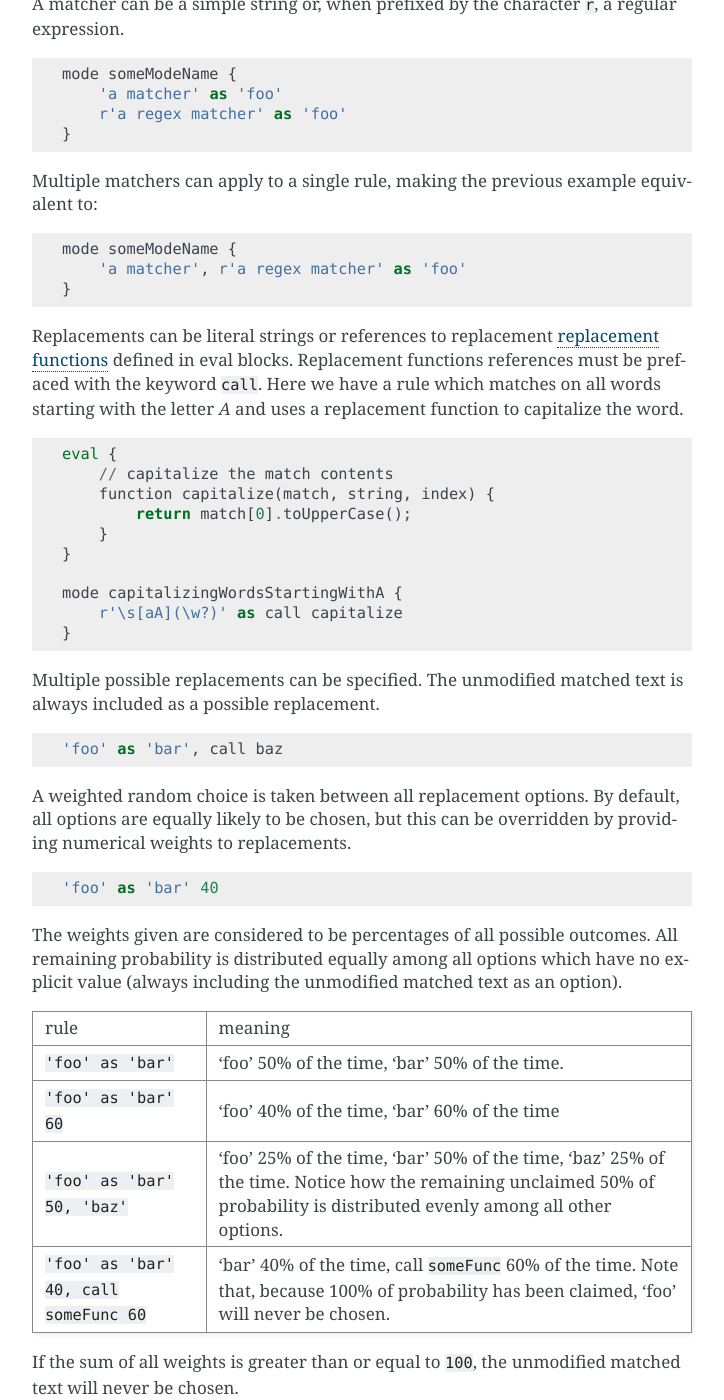
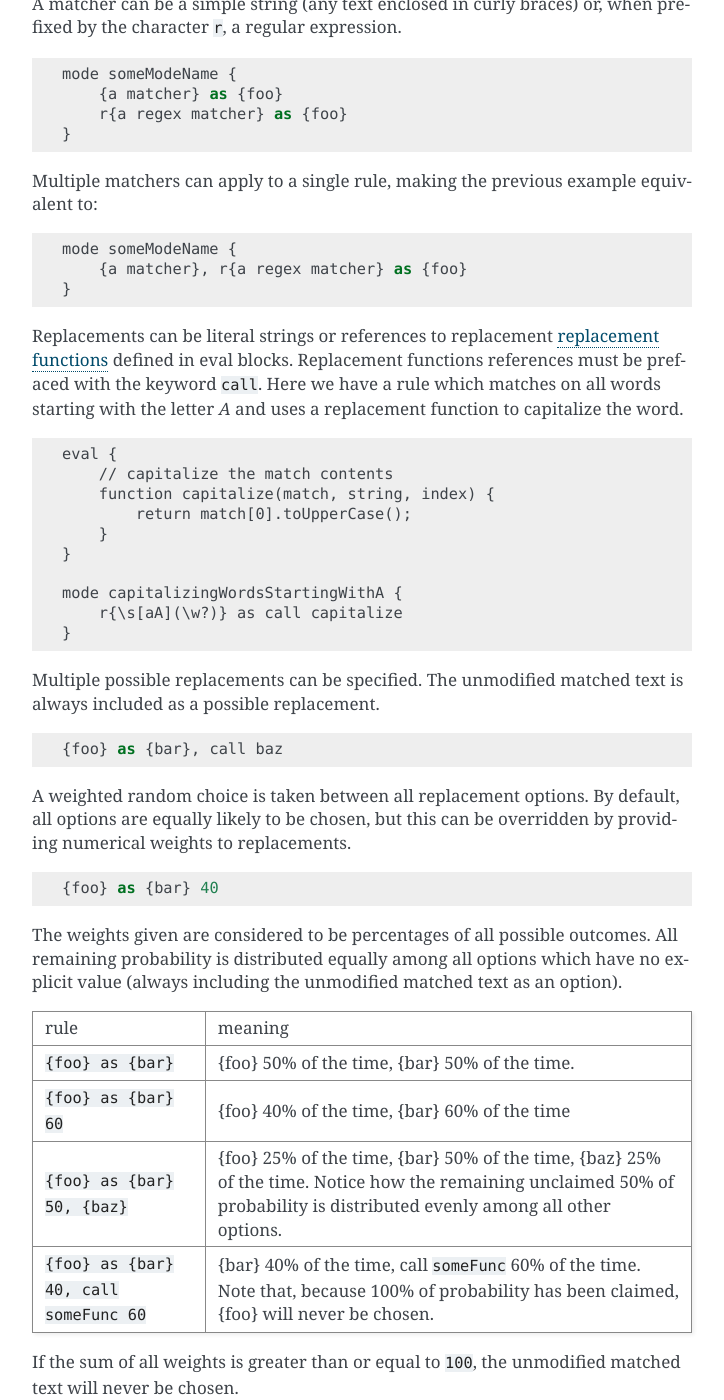
Before and after one commit to ajyoon/bml, a Sphinx documentation site: the page built from doc/source/language/overview.rst, in a window 1280 px wide and 1400 px high, scrolled down 3313 px. Shown: the whole window, without its empty margins (388-1112 px from the left). Built offline with Sphinx 7.4.7, drawn with Linux system fonts in a browser that asks for light colours; comment, search, counter and statistics services are not loaded; some of the changed text lies outside the part shown.

Commit message:
change quoted string syntax to braces everywhere

```diff
--- a/doc/source/language/overview.rst
+++ b/doc/source/language/overview.rst
@@ -50,7 +50,7 @@ a basic example::
   }
 
   mode someMode {
-      'x' as 'y'
+      {x} as {y}
   }
 
   begin using someMode
@@ -172,19 +172,19 @@ During rendering, all matchers for the active rule are tested across
 the ``bml`` :ref:`body <the-body>`, and when matches are found they
 are replaced using the replacer defined in the corresponding rule.
 
-A matcher can be a simple string or, when prefixed by the character ``r``,
-a regular expression. ::
+A matcher can be a simple string (any text enclosed in curly braces)
+or, when prefixed by the character ``r``, a regular expression. ::
 
   mode someModeName {
-      'a matcher' as 'foo'
-      r'a regex matcher' as 'foo'
+      {a matcher} as {foo}
+      r{a regex matcher} as {foo}
   }
 
 Multiple matchers can apply to a single rule, making the previous example
 equivalent to: ::
 
   mode someModeName {
-      'a matcher', r'a regex matcher' as 'foo'
+      {a matcher}, r{a regex matcher} as {foo}
   }
 
 Replacements can be literal strings or references to replacement
@@ -201,41 +201,41 @@ uses a replacement function to capitalize the word. ::
   }
 
   mode capitalizingWordsStartingWithA {
-      r'\s[aA](\w?)' as call capitalize
+      r{\s[aA](\w?)} as call capitalize
   }
 
 Multiple possible replacements can be specified. The unmodified matched text is
 always included as a possible replacement. ::
 
-  'foo' as 'bar', call baz
+  {foo} as {bar}, call baz
 
 A weighted random choice is taken between all replacement options. By default,
 all options are equally likely to be chosen, but this can be overridden by
 providing numerical weights to replacements. ::
 
-  'foo' as 'bar' 40
+  {foo} as {bar} 40
 
 The weights given are considered to be percentages of all possible outcomes. All remaining probability is distributed equally among all options which have no explicit value (always including the unmodified matched text as an option).
 
 +----------------------------------------+-------------------------------------+
 |rule                                    |meaning                              |
 +----------------------------------------+-------------------------------------+
-|``'foo' as 'bar'``                      |'foo' 50% of the time, 'bar' 50% of  |
+|``{foo} as {bar}``                      |{foo} 50% of the time, {bar} 50% of  |
 |                                        |the time.                            |
 +----------------------------------------+-------------------------------------+
-|``'foo' as 'bar' 60``                   |'foo' 40% of the time, 'bar' 60% of  |
+|``{foo} as {bar} 60``                   |{foo} 40% of the time, {bar} 60% of  |
 |                                        |the time                             |
 +----------------------------------------+-------------------------------------+
-|``'foo' as 'bar' 50, 'baz'``            |'foo' 25% of the time, 'bar' 50% of  |
-|                                        |the time, 'baz' 25% of the time.     |
+|``{foo} as {bar} 50, {baz}``            |{foo} 25% of the time, {bar} 50% of  |
+|                                        |the time, {baz} 25% of the time.     |
 |                                        |Notice how the remaining unclaimed   |
 |                                        |50% of probability is distributed    |
 |                                        |evenly among all other options.      |
 +----------------------------------------+-------------------------------------+
-|``'foo' as 'bar' 40, call someFunc 60`` |'bar' 40% of the time, call          |
+|``{foo} as {bar} 40, call someFunc 60`` |{bar} 40% of the time, call          |
 |                                        |``someFunc`` 60% of the time. Note   |
 |                                        |that, because 100% of probability has|
-|                                        |been claimed, 'foo' will never be    |
+|                                        |been claimed, {foo} will never be    |
 |                                        |chosen.                              |
 +----------------------------------------+-------------------------------------+
 
@@ -246,8 +246,8 @@ matched text will never be chosen.
 .. note::
 
    If the sum of all weights exceeds 100, the values will be normalized such
-   that their sum is 100. For example, ``'foo' as 'bar' 100, 'baz' 900`` is
-   equivalent to ``'foo' as 'bar' 10, 'baz' 90``
+   that their sum is 100. For example, ``{foo} as {bar} 100, {baz} 900`` is
+   equivalent to ``{foo} as {bar} 10, {baz} 90``
 
 
 .. _begin:
```
Also changed, not shown: other parts of doc/source/language/overview.rst (+1 -1 lines), CHANGELOG.md (+6 -5 lines), 6 other files.
